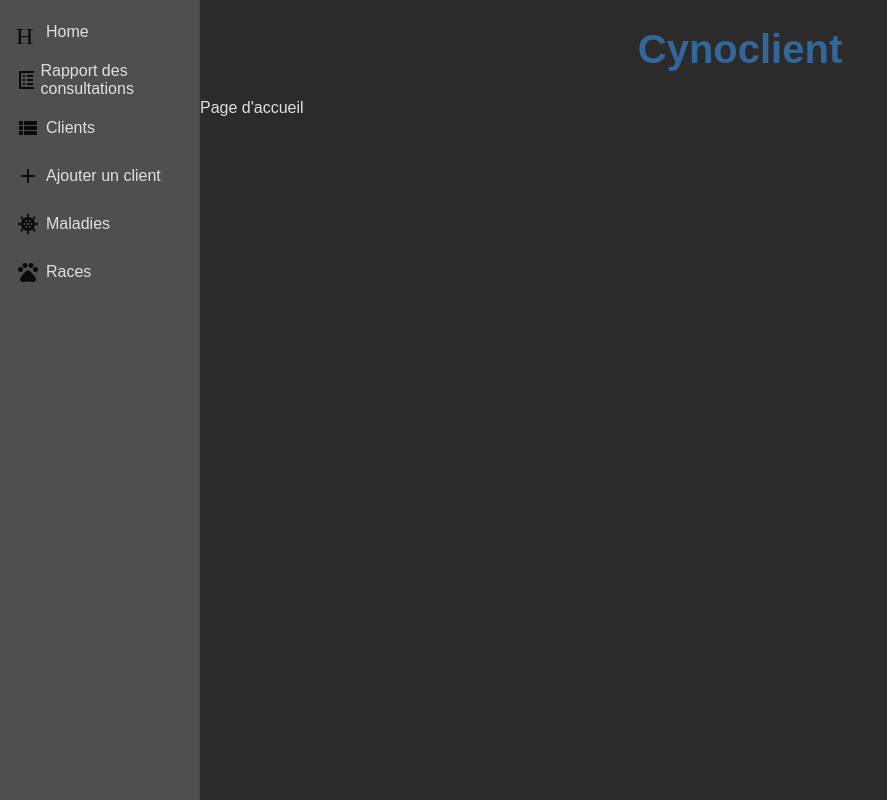
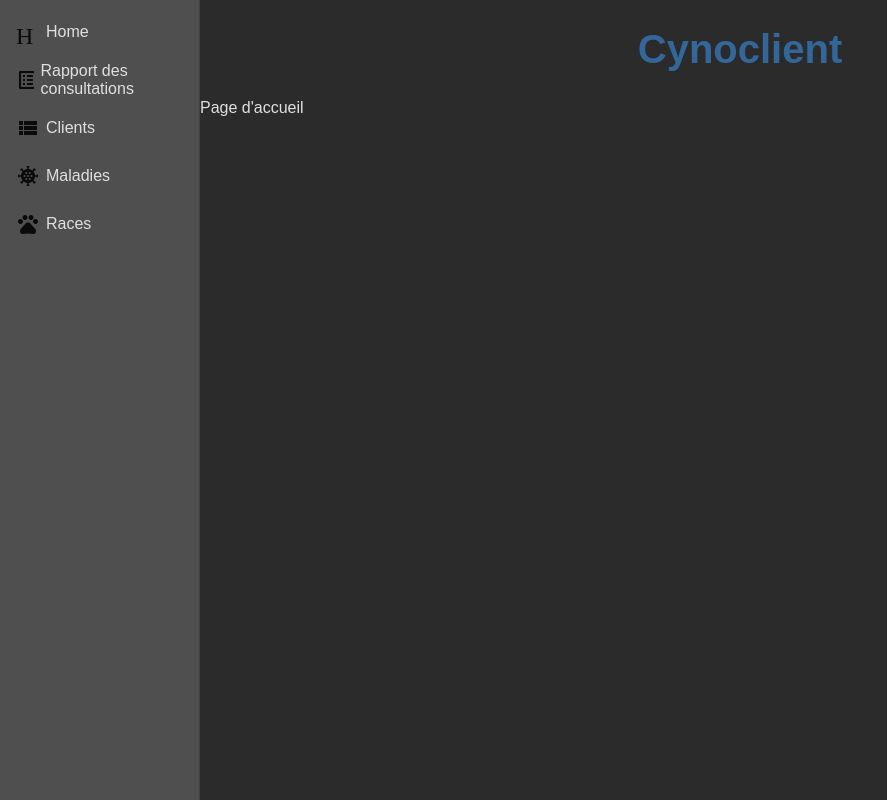
Before and after one commit to CPNV-ES/cynoclient-angular, an Angular app: page / in a window 1280 px wide. Shown: the whole page, without its empty margins (0-887 px from the left). Built offline with nearby package versions, Linux system fonts and the light colour scheme.

Commit message:
Update app.component.html
Remove Ajouter un client tab

```diff
--- a/src/app/app.component.html
+++ b/src/app/app.component.html
@@ -9,9 +9,6 @@
       </a>
       <a mat-list-item routerLink="#">
           <mat-icon>view_list</mat-icon><span class="nav-caption">Clients</span>
-      </a>
-      <a mat-list-item routerLink="#">
-          <mat-icon>add</mat-icon><span class="nav-caption">Ajouter un client</span>
       </a>
       <a mat-list-item routerLink="#">
           <mat-icon>coronavirus</mat-icon><span class="nav-caption">Maladies</span>
```
